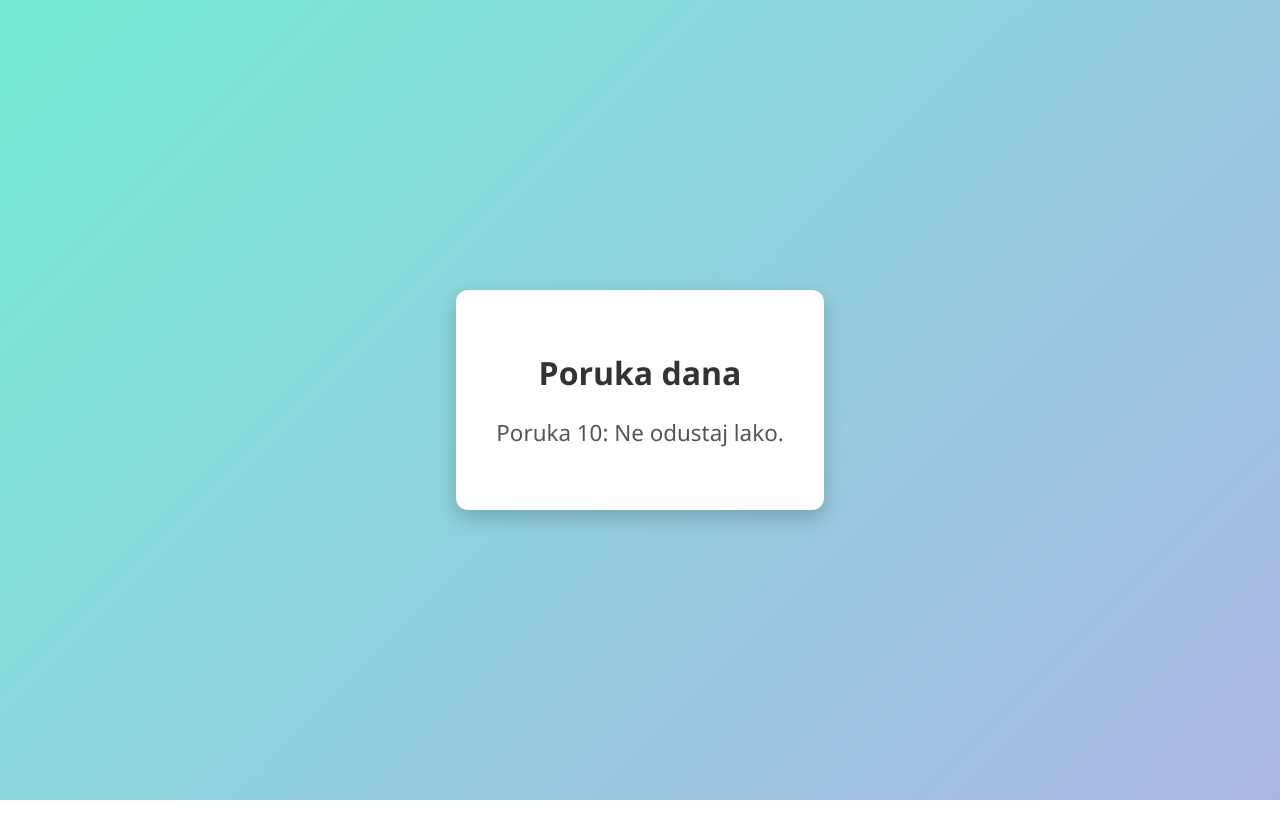
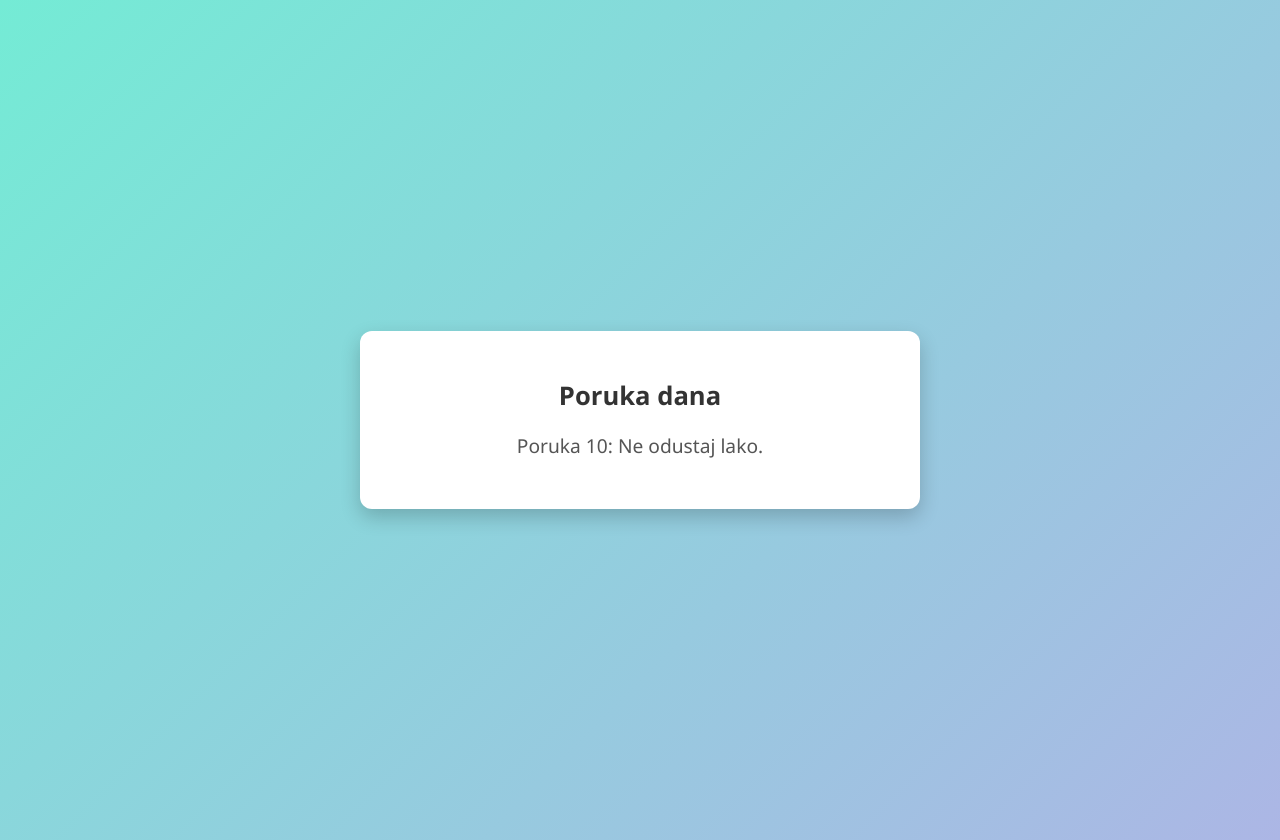
Before and after one commit to meli432/ahlak_ucaca_kurana, a plain HTML site: page index.html in a window 1280 px wide. Before the commit the page ends 800 px from the top, so only its background shows below. Drawn offline with Linux system fonts and the light colour scheme.

Commit message:
Update index.html

```diff
--- a/index.html
+++ b/index.html
@@ -12,25 +12,29 @@
       align-items: center;
       height: 100vh;
       margin: 0;
+      padding: 20px; /* da ima malo prostora na manjim ekranima */
     }
 
     .container {
       background: white;
-      padding: 40px;
+      padding: 30px;
       border-radius: 12px;
       box-shadow: 0 8px 20px rgba(0,0,0,0.2);
       text-align: center;
-      max-width: 500px;
+      width: 100%;          /* zauzima cijelu širinu */
+      max-width: 500px;     /* ali ne prelazi 500px na većim ekranima */
     }
 
     h1 {
       color: #333;
       margin-bottom: 20px;
+      font-size: 1.6em;
     }
 
     #poruka {
-      font-size: 1.4em;
+      font-size: 1.2em;
       color: #555;
+      line-height: 1.4;
     }
   </style>
 </head>
```
